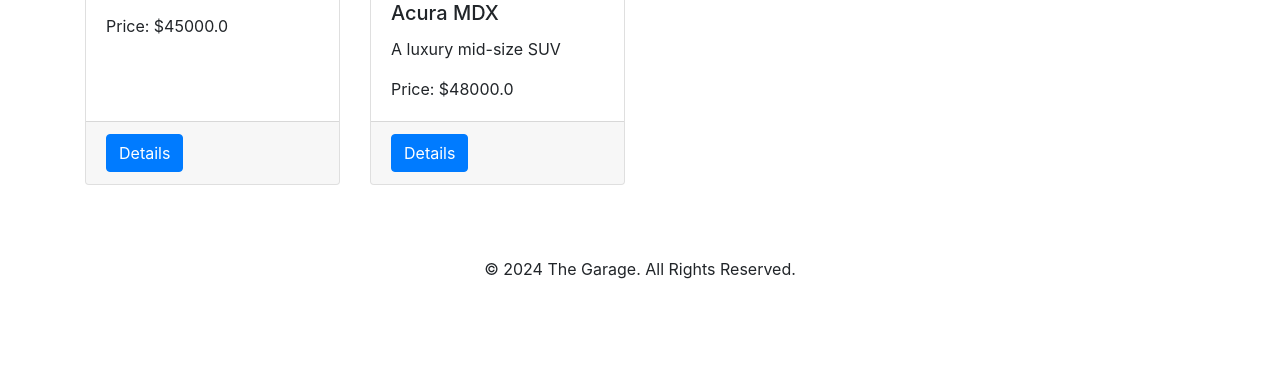
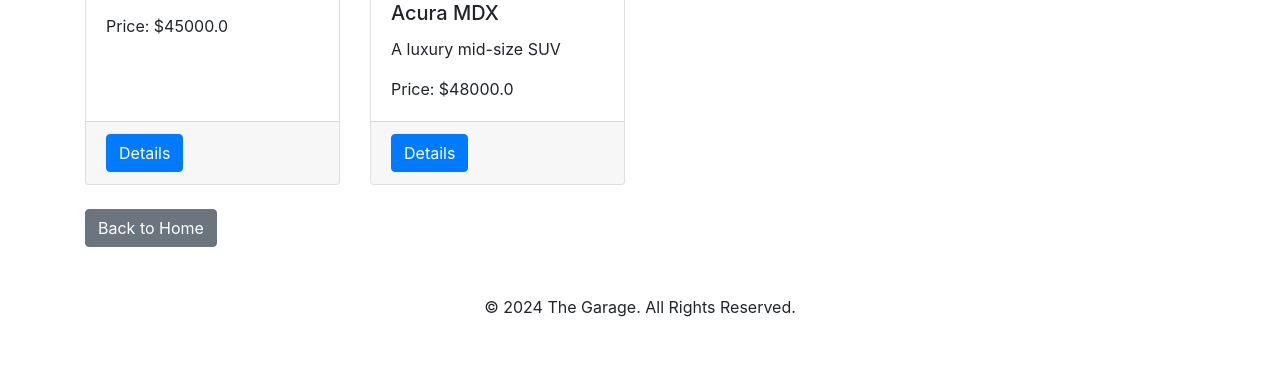
Before and after one commit to kalnassag/ecommerce_simple, a Flask app: page /category/1 in a window 1280 px wide. Shown: the part 1879-2246 px from the top of the page. Before the commit the page ends 2158 px from the top, so only its background shows below. Run offline with Flask 3, Linux system fonts and the light colour scheme; data comes from the database, SQL or seed files in the repository; some libraries are stand-ins or nearby versions.

Commit message:
chore: Update category_listings.html with back to home button

```diff
--- a/app/templates/category_listings.html
+++ b/app/templates/category_listings.html
@@ -96,7 +96,11 @@
             {% endfor %}
           </div>
         </section>
-
+        <a href="{{ url_for('index') }}" class="btn btn-secondary"
+          >Back to Home</a
+        >
+      </div>
+    </section>
 
     <script
       src="https://code.jquery.com/jquery-3.3.1.slim.min.js"
```
